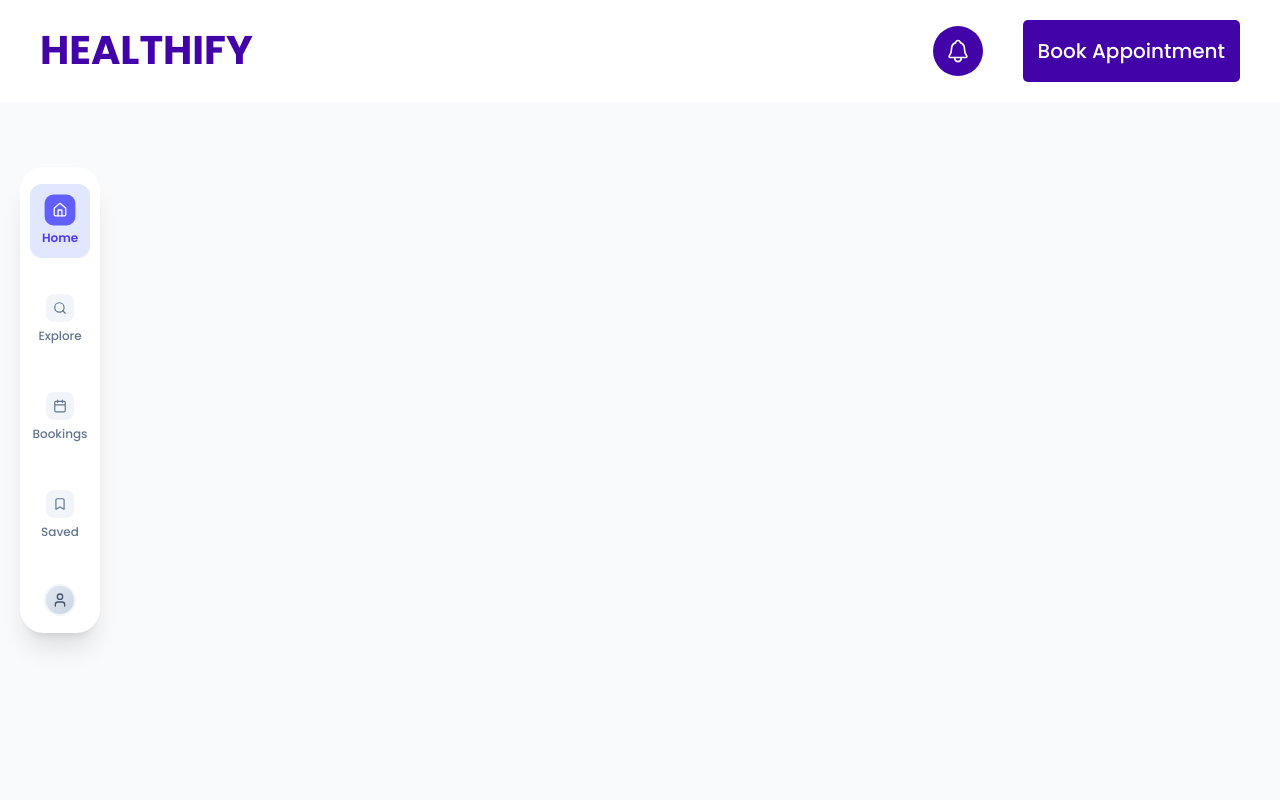
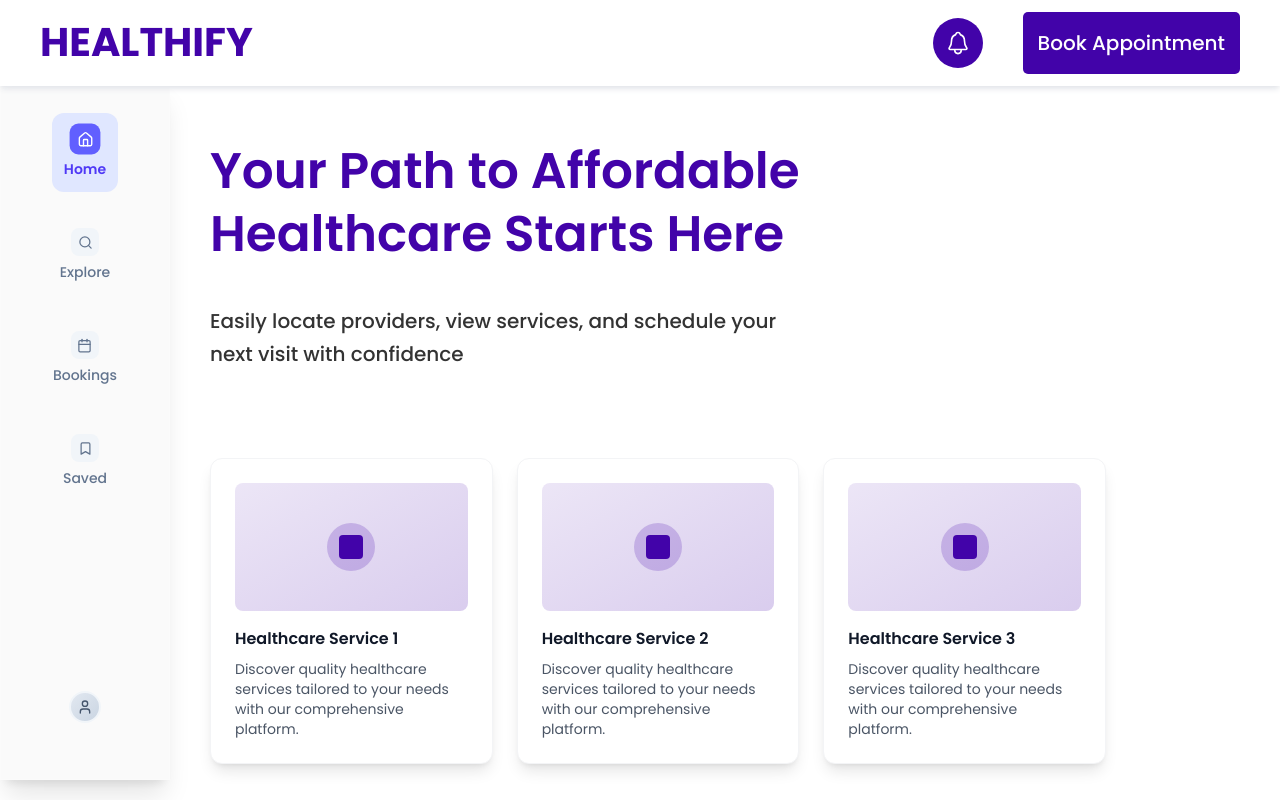
Before and after one commit to BusandCode/healthify, a Next.js app: page /home-page in a window 1280 px wide. Shown: the top 800 px of the page. Built offline with nearby package versions, Linux system fonts and the light colour scheme.

Commit message:
home-page

```diff
--- a/app/home-page/page.js
+++ b/app/home-page/page.js
@@ -1,23 +1,48 @@
+// app/page.js or pages/index.js (ROOT PAGE - NOT NESTED)
+// import Header from '../components/Header'
 import Header from '@/components/Header'
 import NavBar from '@/components/NavBar'
-import React from 'react'
 
-const page = () => {
+export default function HomePage() {
   return (
-    <div>
+    <div className="min-h-screen bg-white">
       {/* Header Component */}
       <Header />
 
       {/* NavBar */}
       <NavBar />
 
-      {/* Hero Section */}
-      <div>
-        <h1 className='font-semibold lg:text-[50px] max-w-[544px] h-[192px] text-[#4203a9]'>Your Path to Affordable Healthcare Starts Here</h1>
-        <p className='text-[#333333] text-[20px] font-medium w-[496px] h-[46px]'>Easily locate providers, view services, and schedule your next visit with confidence</p>
-      </div>
+      {/* Main Content */}
+      <main className="ml-[170px] pt-[100px]">
+        {/* Hero Section */}
+        <div className='flex flex-col items-start justify-center gap-10 mx-10 py-10'>
+          <h1 className='font-semibold text-[30px] lg:text-[50px] max-w-[800px] text-[#4203a9] leading-tight'>
+            Your Path to Affordable Healthcare Starts Here
+          </h1>
+          <p className='text-[#333333] text-[18px] lg:text-[20px] font-medium max-w-[600px] leading-relaxed'>
+            Easily locate providers, view services, and schedule your next visit with confidence
+          </p>
+
+          {/* Content Grid */}
+          <div className="w-full max-w-4xl">
+            <div className="grid grid-cols-1 md:grid-cols-2 lg:grid-cols-3 gap-6 mt-12">
+              {[1, 2, 3].map((i) => (
+                <div key={i} className="bg-white rounded-xl shadow-lg border border-gray-100 p-6 hover:shadow-xl transition-shadow duration-300">
+                  <div className="w-full h-32 bg-gradient-to-br from-[#4203a9]/10 to-[#4203a9]/20 rounded-lg mb-4 flex items-center justify-center">
+                    <div className="w-12 h-12 bg-[#4203a9]/20 rounded-full flex items-center justify-center">
+                      <div className="w-6 h-6 bg-[#4203a9] rounded"></div>
+                    </div>
+                  </div>
+                  <h3 className="font-semibold text-gray-900 mb-2">Healthcare Service {i}</h3>
+                  <p className="text-gray-600 text-sm">
+                    Discover quality healthcare services tailored to your needs with our comprehensive platform.
+                  </p>
+                </div>
+              ))}
+            </div>
+          </div>
+        </div>
+      </main>
     </div>
   )
 }
-
-export default page
--- a/components/Header.js
+++ b/components/Header.js
@@ -1,16 +1,21 @@
+// components/Header.jsx
+"use client"
 import React from 'react'
 import { IoNotificationsOutline } from "react-icons/io5";
+
 const Header = () => {
   return (
-    <section className='flex justify-between px-10 py-5'>
+    <header className='fixed top-0 left-0 right-0 w-full bg-white shadow-gray-200 shadow-md flex justify-between px-10 py-3 z-50'>
       <div>
         <h1 className='text-[25px] lg:text-[40px] text-[#4203a9] font-bold'>HEALTHIFY</h1>
       </div>
       <div className='flex gap-10 items-center'>
         <IoNotificationsOutline className='w-[50px] h-[50px] rounded-[60px] text-white bg-[#4203a9] p-3'/>
-        <button className='bg-[#4203a9] max-w-[250px] h-[62px] p-[15px] rounded-[5px] text-white text-[20px] font-medium'>Book Appointment</button>
+        <button className='bg-[#4203a9] max-w-[250px] h-[62px] p-[15px] rounded-[5px] text-white text-[20px] font-medium'>
+          Book Appointment
+        </button>
       </div>
-    </section>
+    </header>
   )
 }
 
--- a/components/NavBar.js
+++ b/components/NavBar.js
@@ -1,3 +1,4 @@
+// components/NavBar.jsx
 "use client"
 import React, { useState } from 'react';
 import { Home, Search, Calendar, Bookmark, User } from 'lucide-react';
@@ -17,10 +18,9 @@ const NavBar = () => {
   };
 
   return (
-    <div className="min-h-screen bg-gray-50 p-5">
-      {/* Navigation Bar */}
-      <nav className="fixed left-5 top-1/2 transform -translate-y-1/2 bg-white rounded-3xl shadow-xl backdrop-blur-sm border border-white/20 py-4 w-20 flex flex-col items-center gap-6 z-50">
-
+    <nav className="fixed left-0 top-[80px] bg-[#FAFAFA] shadow-xl
+    backdrop-blur-sm border border-white/20 py-8 w-[170px] min-h-[calc(100vh-100px)]
+     flex flex-col items-center gap-6 z-40">
       {/* Navigation Items */}
       {navItems.map((item) => {
         const IconComponent = item.icon;
@@ -39,9 +39,9 @@ const NavBar = () => {
                 ? 'bg-indigo-500 text-white scale-110'
                 : 'bg-slate-100 text-slate-500 group-hover:bg-slate-200'
             }`}>
-                <IconComponent size={14} />
+              <IconComponent size={15} />
             </div>
-              <span className={`text-xs font-medium transition-colors duration-300 ${
+            <span className={`text-[14px] font-medium transition-colors duration-300 ${
               isActive
                 ? 'text-indigo-600 font-semibold'
                 : 'text-slate-500 group-hover:text-slate-700'
@@ -55,12 +55,11 @@ const NavBar = () => {
       {/* Profile Section */}
       <button
         onClick={() => handleNavClick('Profile')}
-          className="mt-2 w-8 h-8 rounded-full bg-gradient-to-br from-slate-200 to-slate-300 border-2 border-slate-100 hover:scale-105 transition-transform duration-300 flex items-center justify-center"
+        className="mt-auto mb-6 w-8 h-8 rounded-full bg-gradient-to-br from-slate-200 to-slate-300 border-2 border-slate-100 hover:scale-105 transition-transform duration-300 flex items-center justify-center"
       >
         <User size={16} className="text-slate-600" />
       </button>
     </nav>
-    </div>
   );
 };
 
```
Lines whose indentation alone changed are shown as unchanged.
